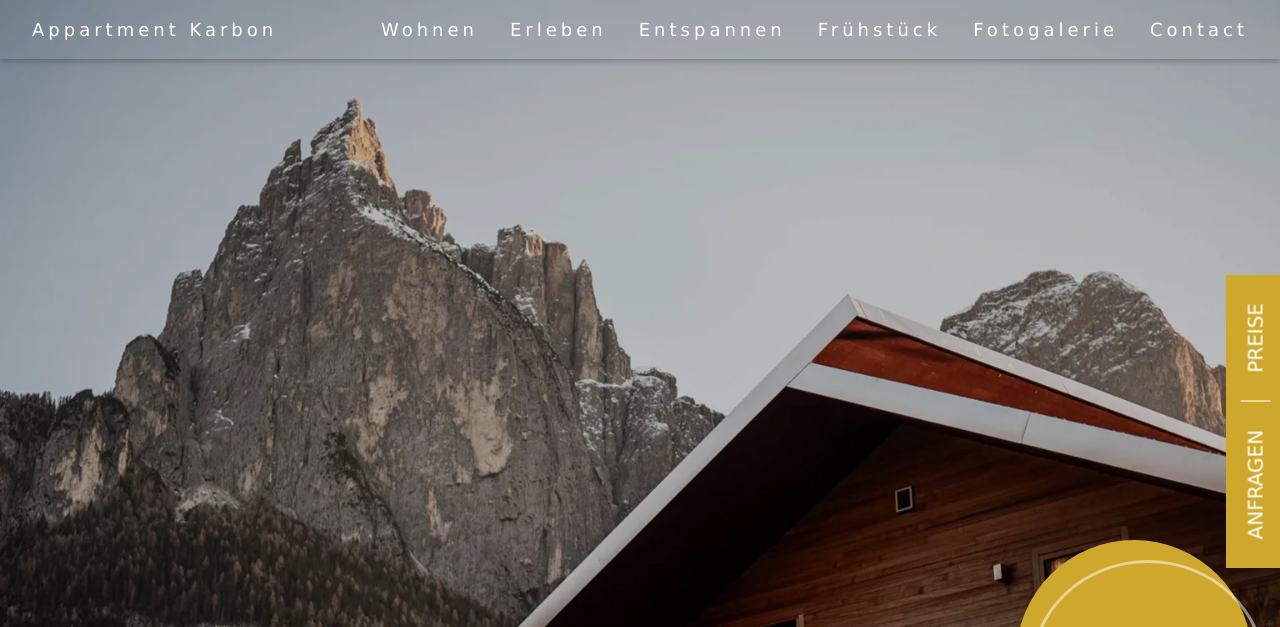
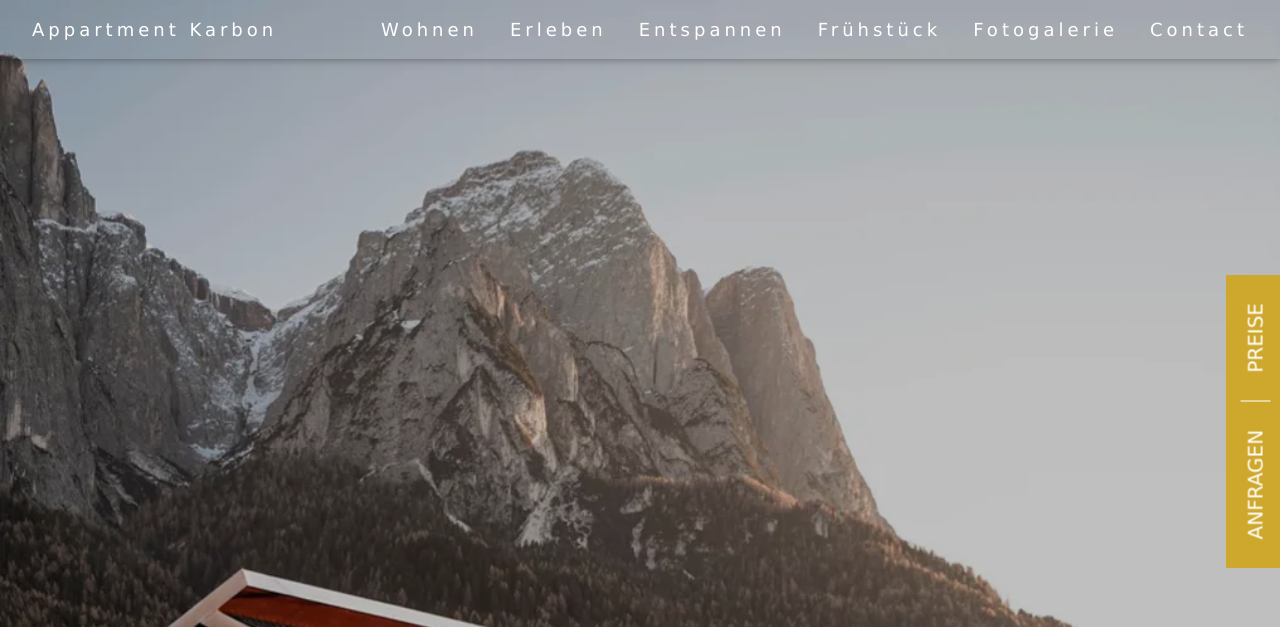
Before and after one commit to dav-kar-projects/WebpageHausKarbon.github.io, a plain HTML site: page index.html in a window 1280 px wide. Shown: the top 627 px of the page. Drawn offline with Linux system fonts and the light colour scheme.

Commit message:
change in img home

```diff
--- a/index.html
+++ b/index.html
@@ -31,7 +31,7 @@
 
     <!-- Header -->
     <header class="w3-display-container w3-content w3-wide" style="max-width:1600px;min-width:500px" id="home">
-        <img class="w3-image header_image" src="/imgs/HomeImg.png" alt="Hamburger Catering" width="1600" height="800">
+        <img class="w3-image header_image" src="/imgs/balcony_view.png" alt="Hamburger Catering" width="1600" height="800">
         <div class="w3-display-bottomleft w3-padding-large w3-opacity">
           <h1 class="title">Kastelart</h1>
         </div>
```
